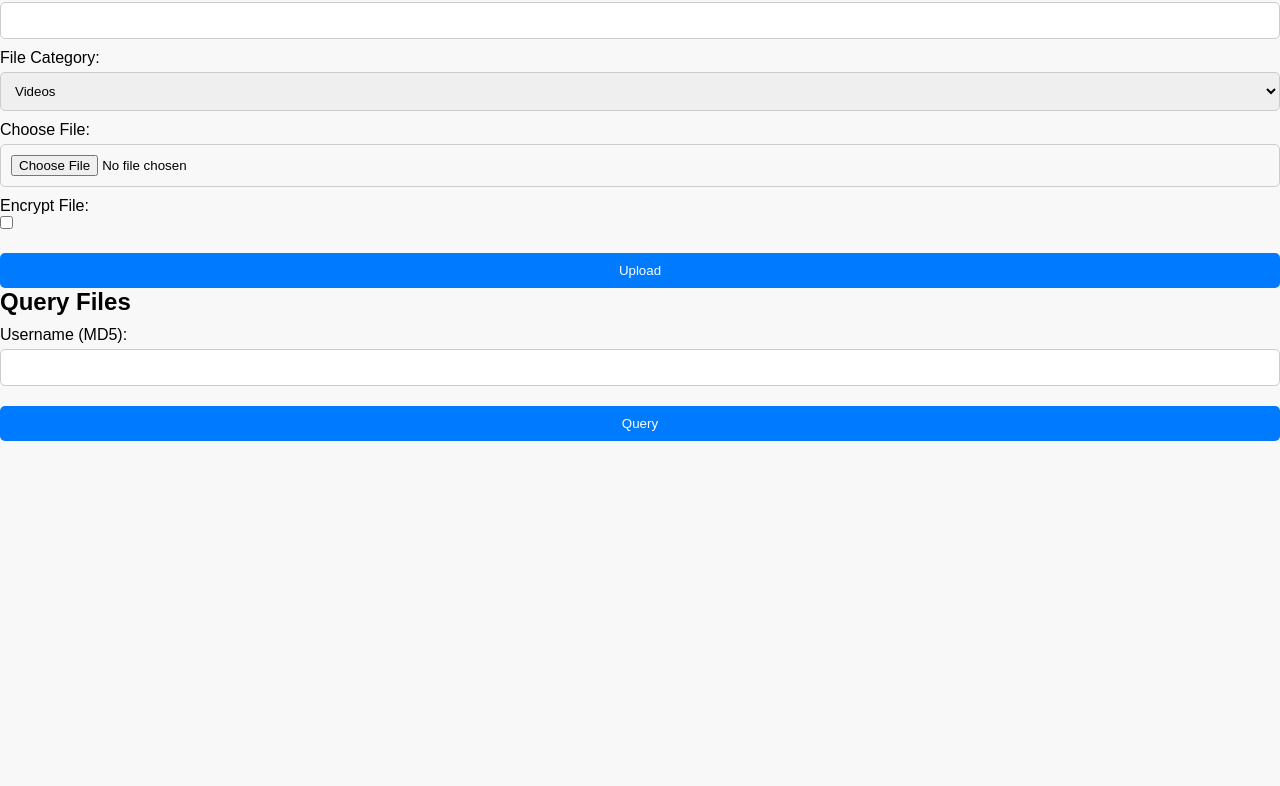
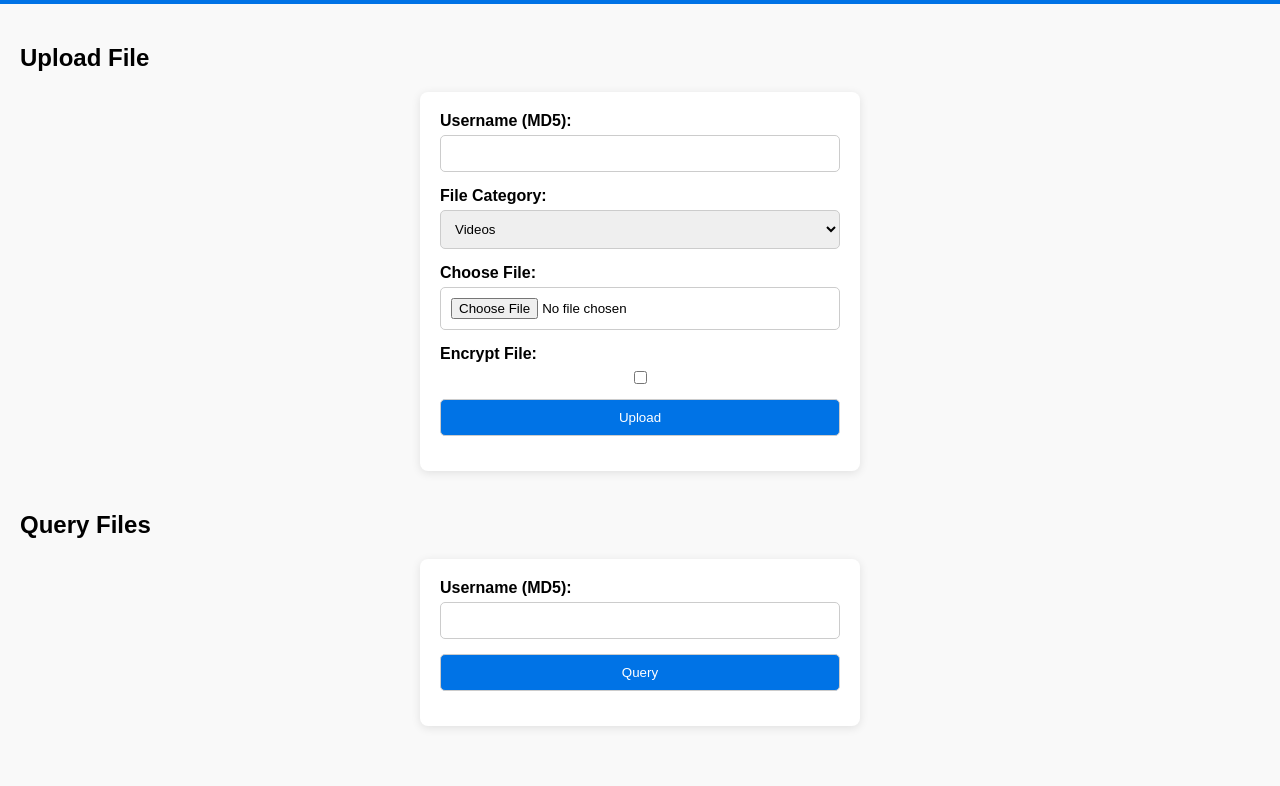
Before and after one commit to GitHu537/GitHu537, a plain HTML site: page index/code/frontend/index.html in a window 1280 px wide. Shown: the part 116-902 px from the top of the page. Before the commit the page ends 800 px from the top, so only its background shows below. Drawn offline with Linux system fonts and the light colour scheme.

Commit message:
更新 styles.css

```diff
--- a/index/code/frontend/styles.css
+++ b/index/code/frontend/styles.css
@@ -1,50 +1,57 @@
-* {
-    box-sizing: border-box;
+/* 全局样式 */
+body {
+    font-family: Arial, sans-serif;
+    background-color: #f9f9f9;
     margin: 0;
     padding: 0;
 }
 
-body {
-    font-family: Arial, sans-serif;
-    background-color: #f8f8f8;
-}
-
-.container {
-    max-width: 500px;
-    margin: 50px auto;
-    background-color: #fff;
+header {
+    background-color: #0073e6;
+    color: white;
+    text-align: center;
     padding: 20px;
-    border-radius: 8px;
-    box-shadow: 0 4px 6px rgba(0, 0, 0, 0.1);
 }
 
 h1 {
-    text-align: center;
-    margin-bottom: 20px;
+    font-size: 2em;
 }
 
-form label {
-    display: block;
-    margin-top: 10px;
+main {
+    padding: 20px;
 }
 
-input[type="text"], input[type="file"], select {
-    width: 100%;
+section {
+    margin-bottom: 40px;
+}
+
+/* 文件上传表单样式 */
+form {
+    display: flex;
+    flex-direction: column;
+    max-width: 400px;
+    margin: 0 auto;
+    background-color: #ffffff;
+    padding: 20px;
+    border-radius: 8px;
+    box-shadow: 0 2px 10px rgba(0, 0, 0, 0.1);
+}
+
+label {
+    margin-bottom: 5px;
+    font-weight: bold;
+}
+
+input, select, button {
+    margin-bottom: 15px;
     padding: 10px;
-    margin-top: 5px;
+    border-radius: 5px;
     border: 1px solid #ccc;
-    border-radius: 5px;
 }
 
 button {
-    display: block;
-    width: 100%;
-    padding: 10px;
-    background-color: #007aff;
+    background-color: #0073e6;
     color: white;
-    border: none;
-    border-radius: 5px;
-    margin-top: 20px;
     cursor: pointer;
 }
 
@@ -52,7 +59,19 @@ button:hover {
     background-color: #005bb5;
 }
 
-#result {
+/* 文件查询样式 */
+#file-list {
     margin-top: 20px;
-    text-align: center;
 }
+
+.file-item {
+    background-color: #ffffff;
+    padding: 10px;
+    border-radius: 8px;
+    box-shadow: 0 2px 5px rgba(0, 0, 0, 0.1);
+    margin-bottom: 10px;
+}
+
+.file-item p {
+    margin: 0;
+}
```
